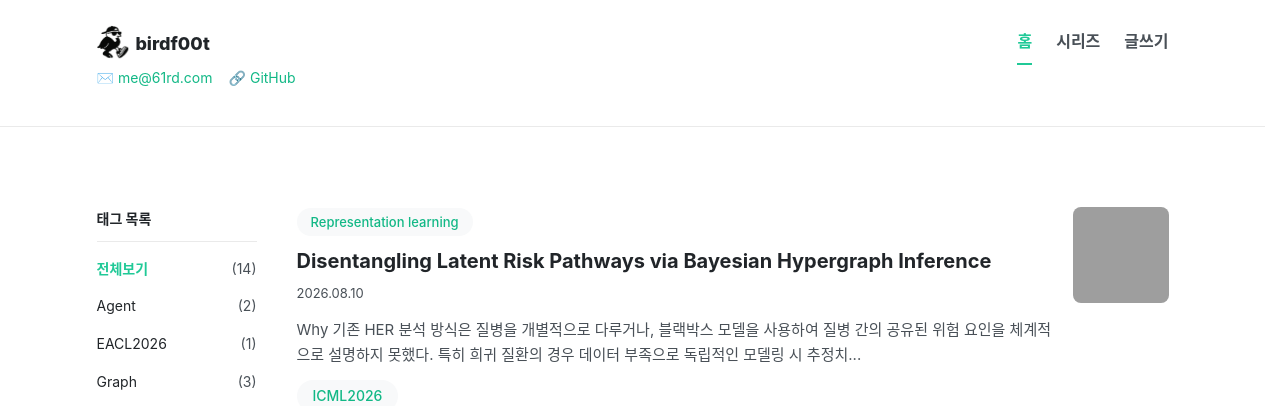
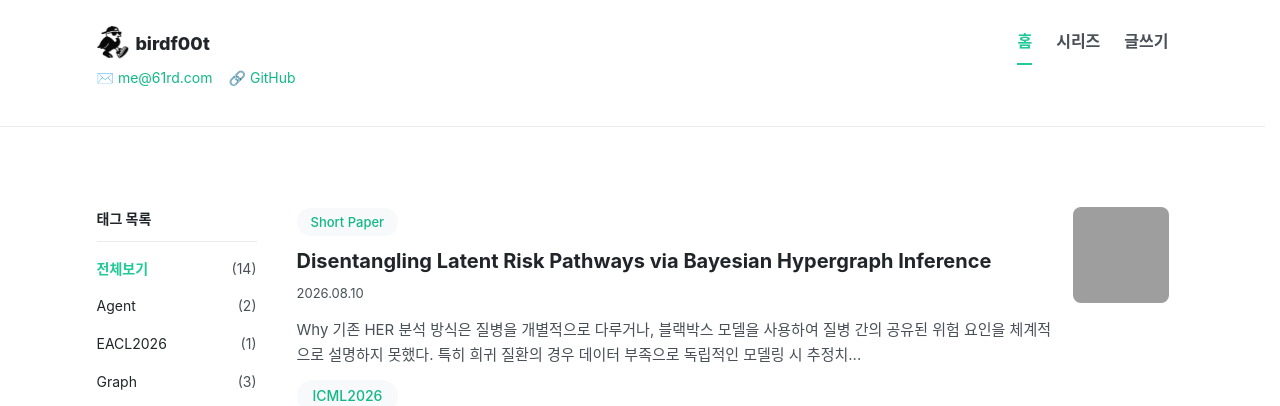
Before and after one commit to birdf00t/birdf00t.github.io, a Jekyll site: the page built from index.md, in a window 1280 px wide and 900 px high, cut to the strip 0-406 px from the top of the window. Built offline with Jekyll 4.4.1, drawn with Linux system fonts in a browser that asks for light colours; grey boxes are pictures that could not be loaded.

Commit message:
글 수정: Disentangling Latent Risk Pathways via Bayesian Hypergraph Inference

```diff
--- a/_posts/2026-08-10-disentangling-latent-risk-pathways-via-bayesian-hypergraph-inference.md
+++ b/_posts/2026-08-10-disentangling-latent-risk-pathways-via-bayesian-hypergraph-inference.md
@@ -2,7 +2,7 @@
 layout: post
 title: "Disentangling Latent Risk Pathways via Bayesian Hypergraph Inference"
 date: 2026-08-10 09:47:44 +0900
-series: Representation learning
+series: Short Paper
 tags: [ICML2026]
 ---
 
```
